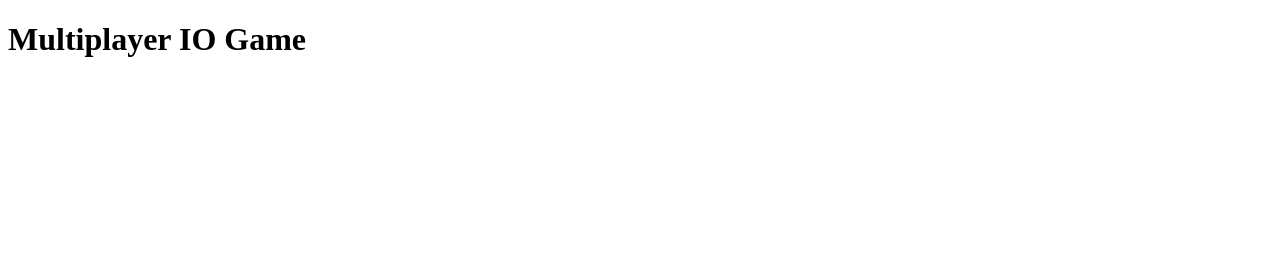
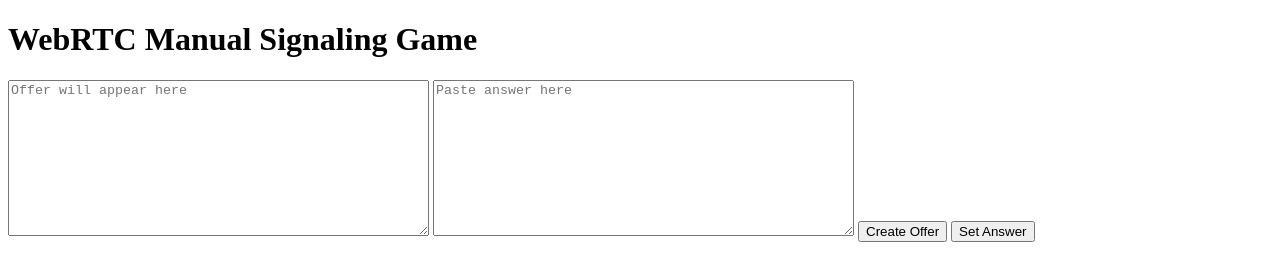
Before and after one commit to N3rd10/io-template, a plain HTML site: page index.html in a window 1280 px wide. Drawn offline with Linux system fonts and the light colour scheme.

Commit message:
Update index.html

```diff
--- a/index.html
+++ b/index.html
@@ -3,16 +3,16 @@
 <head>
     <meta charset="UTF-8">
     <meta name="viewport" content="width=device-width, initial-scale=1.0">
-    <title>Multiplayer IO Game</title>
-    <style>
-        /* Add your CSS styles here */
-    </style>
+    <title>WebRTC Manual Signaling Game</title>
 </head>
 <body>
-    <h1>Multiplayer IO Game</h1>
-    <div id="game-container"></div>
+    <h1>WebRTC Manual Signaling Game</h1>
+    <textarea id="offer" placeholder="Offer will appear here" rows="10" cols="50"></textarea>
+    <textarea id="answer" placeholder="Paste answer here" rows="10" cols="50"></textarea>
+    <button onclick="createOffer()">Create Offer</button>
+    <button onclick="setAnswer()">Set Answer</button>
 
+    <script src="webrtc.js"></script>
     <script src="game.js"></script>
-    <script src="webrtc.js"></script>
 </body>
 </html>
```
